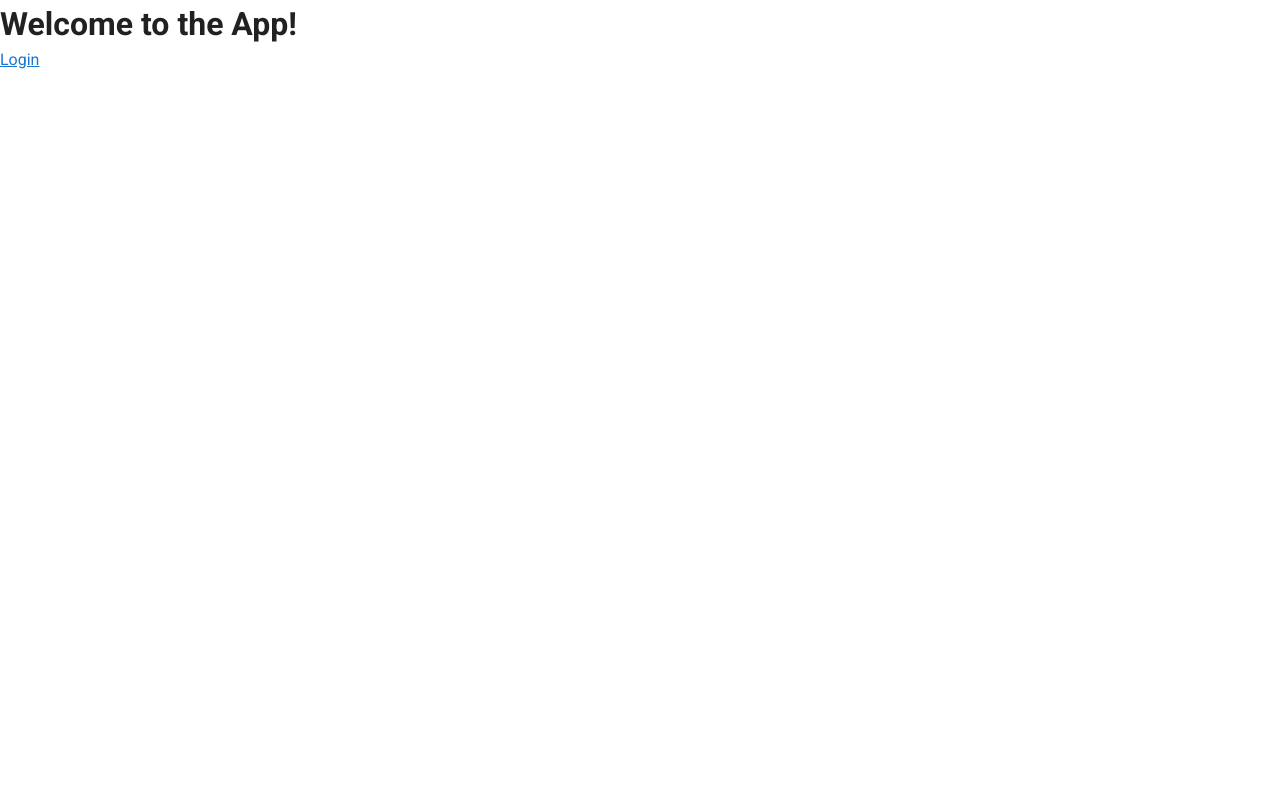
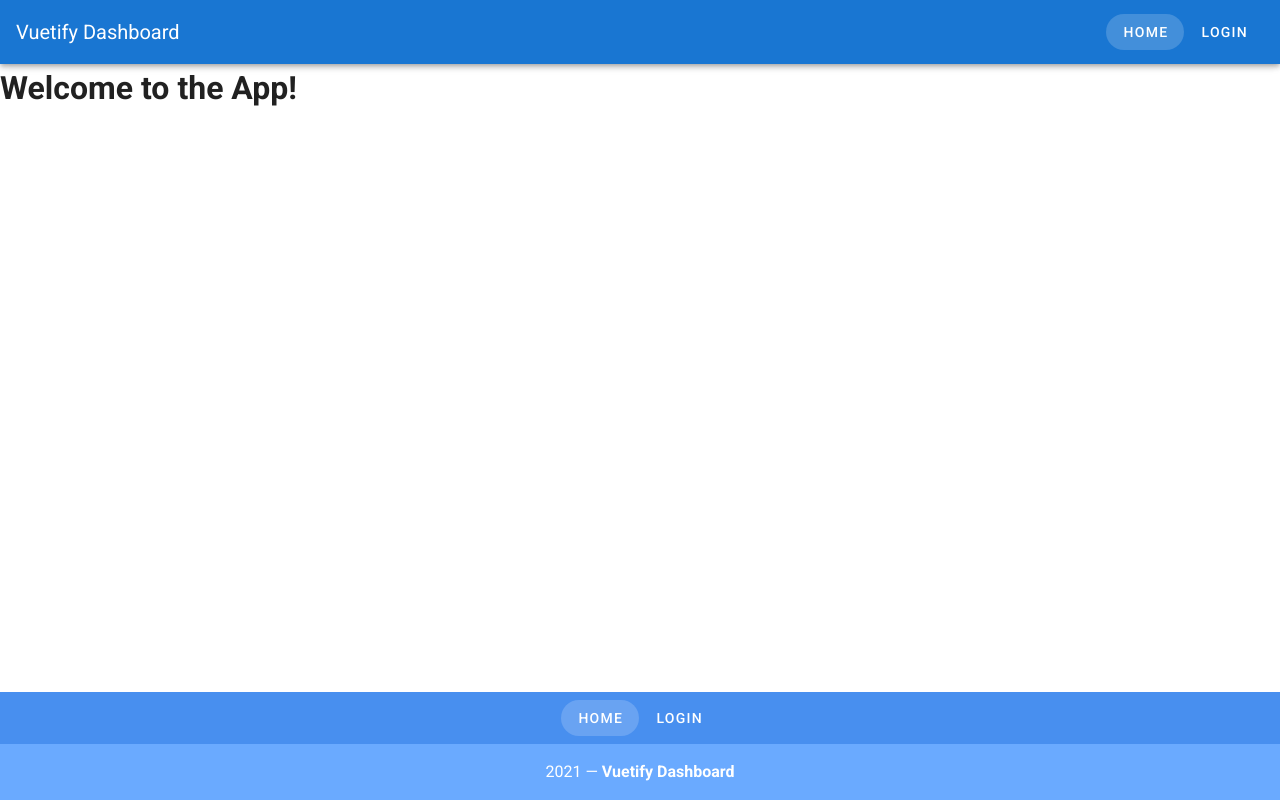
Before and after one commit to Mohamed-Magdey/vuetify-dashboard, a Vue app: page /home in a window 1280 px wide. Built offline with nearby package versions, Linux system fonts and the light colour scheme.

Commit message:
Refactor using the new components

```diff
--- a/src/App.vue
+++ b/src/App.vue
@@ -1,17 +1,18 @@
 <template>
   <v-app>
+    <Navbar />
     <v-main>
       <router-view />
     </v-main>
+    <Footer />
   </v-app>
 </template>
 
 <script>
+import Navbar from "./components/Navbar.vue";
+import Footer from "./components/Footer.vue";
+
 export default {
-  name: "App",
-
-  data: () => ({
-    //
-  }),
+  components: { Navbar, Footer },
 };
 </script>
--- a/src/views/Home.vue
+++ b/src/views/Home.vue
@@ -1,7 +1,6 @@
 <template>
   <div class="home">
     <h1>Welcome to the App!</h1>
-    <router-link to="/"> Login </router-link>
   </div>
 </template>
 
```
